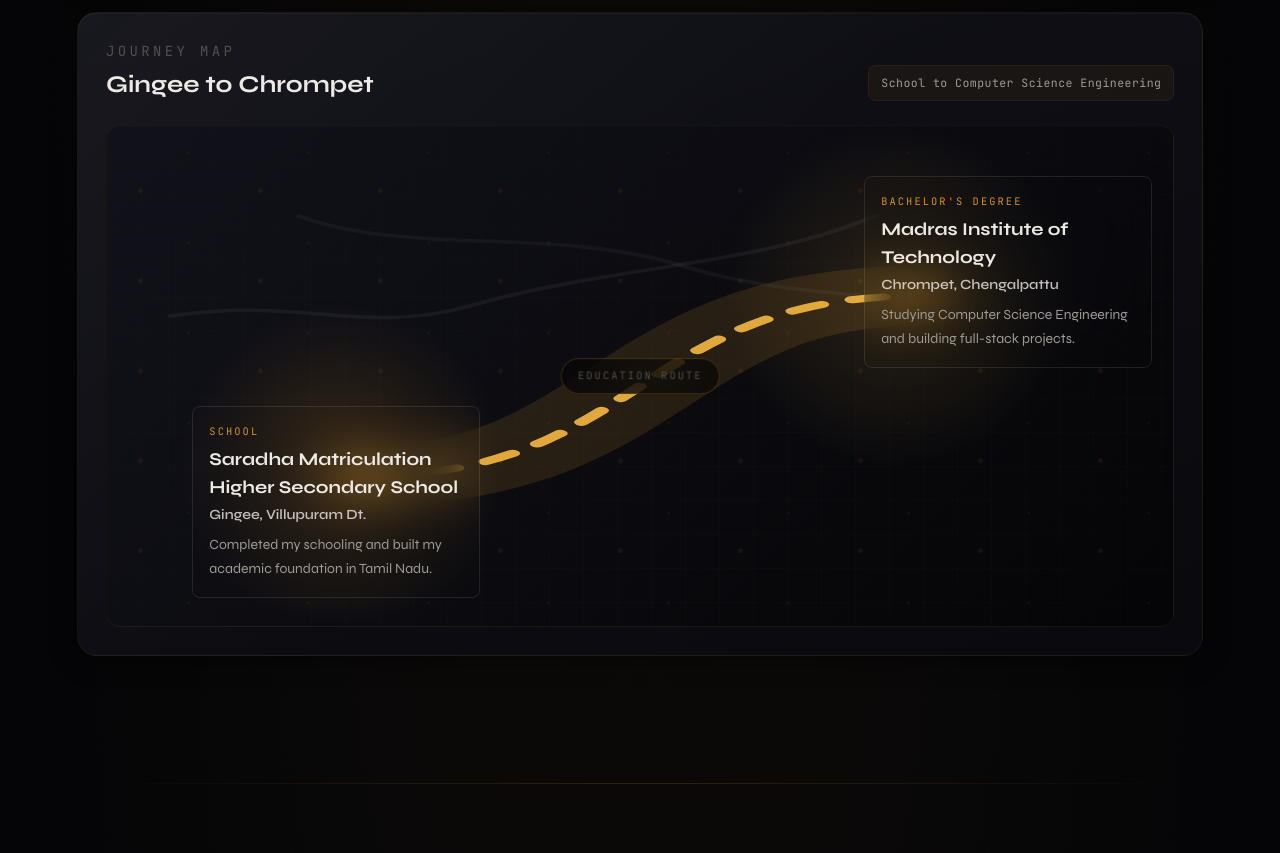
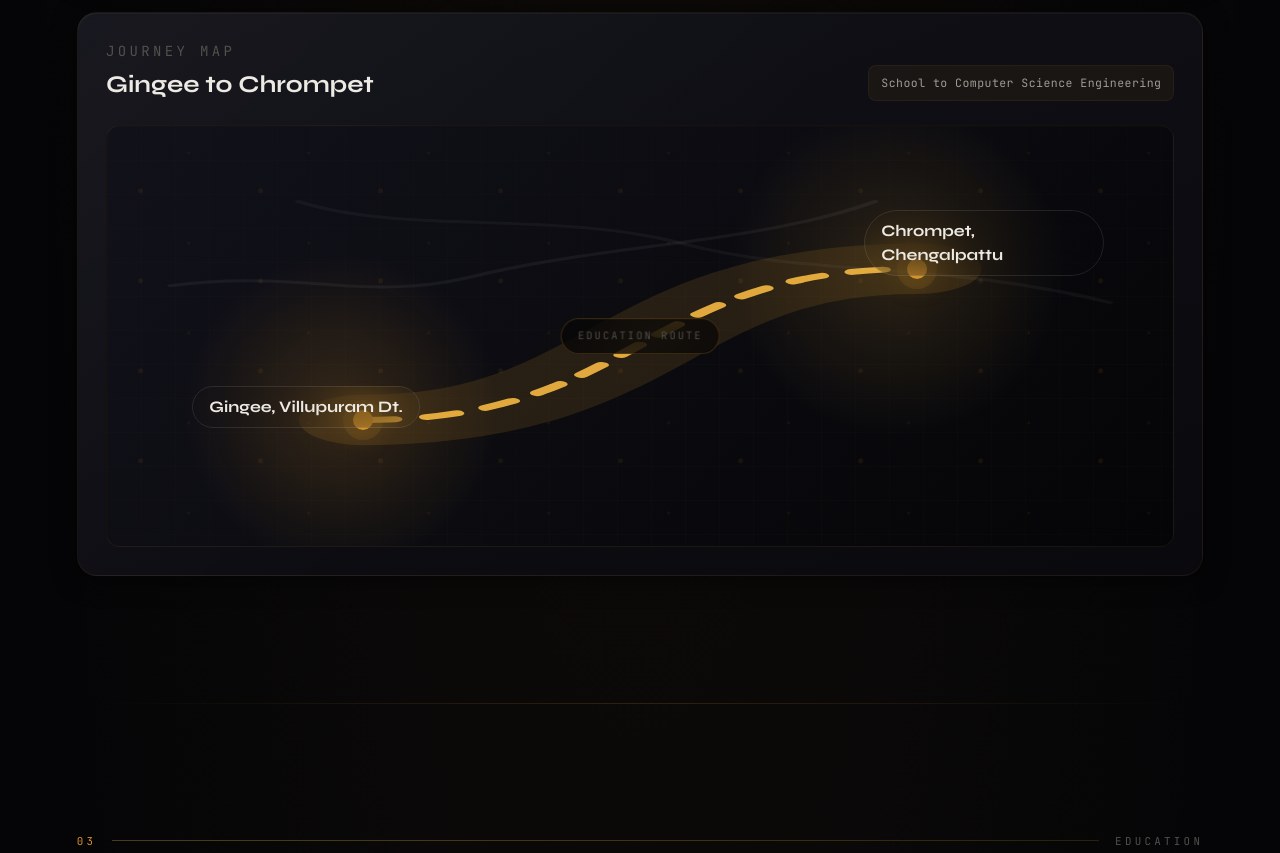
Before and after one commit to Nitesh-N-D/Portfolio, a React (Vite) app in the folder frontend/: page / in a window 1280 px wide. Shown: the part 1920-2773 px from the top of the page. Built offline with nearby package versions, Linux system fonts and the light colour scheme; the HTML template or start-up script is replaced by a standard one; a web font is replaced by a local one.

Commit message:
Refactor journey map data structure: rename properties for consistency and clarity

```diff
--- a/frontend/src/components/About.tsx
+++ b/frontend/src/components/About.tsx
@@ -149,7 +149,7 @@
               <div className="absolute inset-0 opacity-25 [background-image:linear-gradient(rgba(212,146,42,0.08)_1px,transparent_1px),linear-gradient(90deg,rgba(212,146,42,0.08)_1px,transparent_1px)] [background-size:34px_34px]" aria-hidden="true" />
               <div className="absolute inset-0 opacity-40 [background-image:radial-gradient(circle_at_28%_72%,rgba(212,146,42,0.2)_0_2px,transparent_3px),radial-gradient(circle_at_68%_30%,rgba(212,146,42,0.16)_0_1px,transparent_2px)] [background-size:120px_90px]" aria-hidden="true" />
 
-              <div className="relative min-h-[520px] sm:min-h-[500px]">
+              <div className="relative min-h-[360px] sm:min-h-[420px]">
                 <svg
                   className="absolute inset-0 h-full w-full"
                   viewBox="0 0 100 100"
@@ -200,17 +200,14 @@
                 {journeyMap.stops.map((stop, index) => (
                   <motion.div
                     key={stop.id}
-                    className={`absolute z-10 w-[min(17rem,44vw)] rounded-[var(--r-sm)] border border-white/10 bg-bg-base/72 p-3 shadow-[var(--shadow-card)] backdrop-blur-xl sm:w-[18rem] sm:p-4 ${getLabelTransform(stop)}`}
+                    className={`absolute z-10 w-fit max-w-[min(13rem,38vw)] rounded-full border border-white/10 bg-bg-base/78 px-3 py-2 shadow-[var(--shadow-card)] backdrop-blur-xl sm:max-w-[15rem] sm:px-4 ${getLabelTransform(stop)}`}
                     style={{ left: `${stop.labelX}%`, top: `${stop.labelY}%` }}
                     initial={{ opacity: 0, y: 18 }}
                     whileInView={{ opacity: 1, y: 0 }}
                     viewport={{ once: true }}
                     transition={{ duration: 0.45, delay: index * 0.12, ease: "easeOut" }}
                   >
-                    <p className="font-mono text-[0.65rem] uppercase tracking-[0.2em] text-amber-500">{stop.phase}</p>
-                    <h4 className="mt-1 text-[0.9rem] font-bold leading-snug text-text-primary sm:text-base md:text-lg">{stop.title}</h4>
-                    <p className="mt-1 text-xs font-semibold leading-tight text-text-primary/80 sm:text-sm">{stop.location}</p>
-                    <p className="mt-2 text-[0.72rem] leading-5 text-text-secondary sm:text-xs sm:leading-5 md:text-sm md:leading-6">{stop.detail}</p>
+                    <p className="text-xs font-bold leading-snug text-text-primary sm:text-sm md:text-base">{stop.place}</p>
                   </motion.div>
                 ))}
 
--- a/frontend/src/data/journey.ts
+++ b/frontend/src/data/journey.ts
@@ -1,9 +1,6 @@
 export interface JourneyStop {
   id: string;
-  phase: string;
-  title: string;
-  location: string;
-  detail: string;
+  place: string;
   x: number;
   y: number;
   labelX: number;
@@ -19,25 +16,19 @@
   stops: [
     {
       id: "school",
-      phase: "School",
-      title: "Saradha Matriculation Higher Secondary School",
-      location: "Gingee, Villupuram Dt.",
-      detail: "Completed my schooling and built my academic foundation in Tamil Nadu.",
+      place: "Gingee, Villupuram Dt.",
       x: 24,
       y: 70,
       labelX: 8,
-      labelY: 56
+      labelY: 62
     },
     {
       id: "bachelors",
-      phase: "Bachelor's Degree",
-      title: "Madras Institute of Technology",
-      location: "Chrompet, Chengalpattu",
-      detail: "Studying Computer Science Engineering and building full-stack projects.",
+      place: "Chrompet, Chengalpattu",
       x: 76,
       y: 34,
       labelX: 71,
-      labelY: 10
+      labelY: 20
     }
   ] satisfies JourneyStop[]
 };
```
